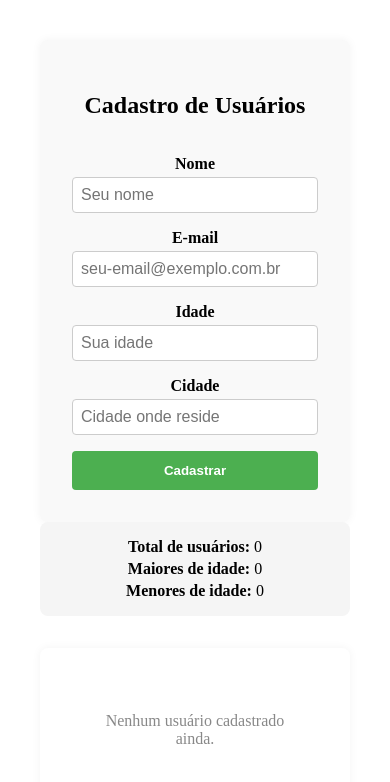
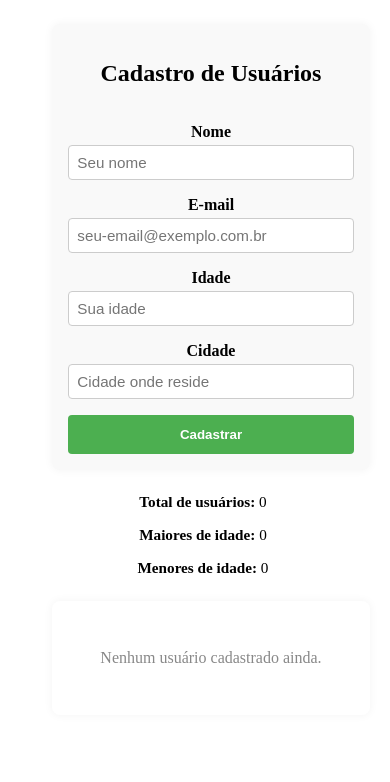
Before and after one commit to TiagoLeopoldo/sistema-de-cadastro-de-usuarios-em-react, a React (Vite) app: page / in a window 390 px wide. Shown: the top 782 px of the page. Built offline with nearby package versions, Linux system fonts and the light colour scheme.

Commit message:
refactor: Reorganiza estilos para melhor responsividade e alinhamento dos elementos

```diff
--- a/src/App.css
+++ b/src/App.css
@@ -3,4 +3,15 @@
   margin: 0 auto;
   padding: 2rem;
   text-align: center;
+  display: flex;
+  flex-direction: column;
+  align-items: center;
+  gap: 2rem;
 }
+
+@media (max-width: 600px) {
+  #root {
+    padding: 1rem;
+    gap: 1.5rem;
+  }
+}
--- a/src/components/buttons/button-remove.css
+++ b/src/components/buttons/button-remove.css
@@ -5,8 +5,17 @@
   padding: 6px 12px;
   border-radius: 4px;
   cursor: pointer;
+  font-size: 0.9rem;
+  transition: background-color 0.3s ease;
 }
 
 .button-remove:hover {
   background-color: #d62828;
 }
+
+@media (max-width: 600px) {
+  .button-remove {
+    font-size: 0.85rem;
+    padding: 5px 10px;
+  }
+}
--- a/src/components/form/form.css
+++ b/src/components/form/form.css
@@ -3,7 +3,7 @@ section {
   flex-direction: column;
   gap: 1rem;
   max-width: 400px;
-  margin: 0 auto;
+  width: 100%;
   padding: 2rem;
   background-color: #f9f9f9;
   border-radius: 8px;
@@ -47,3 +47,17 @@ input:focus {
 input.erro-input {
   border-color: #d93025;
 }
+
+@media (max-width: 600px) {
+  section {
+    padding: 1rem;
+  }
+
+  input {
+    font-size: 0.95rem;
+  }
+
+  .sucesso {
+    font-size: 0.95rem;
+  }
+}
--- a/src/components/user-counter/user-counter.css
+++ b/src/components/user-counter/user-counter.css
@@ -1,12 +1,14 @@
 .user-counter {
-  margin-bottom: 1rem;
-  max-width: 400px;
+  width: 100%;
   padding: 0.75rem;
-  background-color: #f5f5f5;
   border-radius: 8px;
   font-size: 1rem;
+  text-align: center;
 }
 
-.user-counter p {
-  margin: 0.25rem 0;
+@media (max-width: 600px) {
+  .user-counter {
+    padding: 0.5rem;
+    font-size: 0.95rem;
+  }
 }
--- a/src/components/user-list/UserList.tsx
+++ b/src/components/user-list/UserList.tsx
@@ -7,26 +7,30 @@ interface UserListProps {
   onRemoveUser: (email: string) => void;
 }
 
-
-
 const UserList = ({ usuarios, onRemoveUser }: UserListProps) => {
   return (
     <section className="user-list">
       {usuarios.length === 0 ? (
-        <p className="user-empty">Nenhum usuário cadastrado ainda.</p>)
-        :
-        (<ul>
-          {usuarios.map((usuario) => (<li key={usuario.email}>
+        <p className="user-empty">Nenhum usuário cadastrado ainda.</p>
+      ) : (
+        <ul>
+          {usuarios.map((usuario) => (
+            <li key={usuario.email}>
+              <div className="user-info">
                 <p className="user-name">{usuario.nome}</p>
                 <p className="user-details">{usuario.email}</p>
                 <p className="user-details">{usuario.idade} anos</p>
                 <p className="user-details">{usuario.cidade}</p>
+              </div>
+              <div className="user-actions">
                 <ButtonRemove onClick={() => onRemoveUser(usuario.email)} />
+              </div>
             </li>
           ))}
-        </ul>)}
+        </ul>
+      )}
     </section>
-  )
-}
+  );
+};
 
 export default UserList;
--- a/src/components/user-list/user-list.css
+++ b/src/components/user-list/user-list.css
@@ -1,7 +1,8 @@
 .user-list {
   max-width: 400px;
-  margin: 2rem auto;
+  width: 100%;
   padding: 2rem;
+  margin: 0 auto;
   background-color: #ffffff;
   border-radius: 8px;
   box-shadow: 0 0 10px rgba(0, 0, 0, 0.05);
@@ -21,12 +22,21 @@
 }
 
 .user-list li {
+  display: flex;
+  justify-content: space-between;
+  align-items: center;
   padding: 1rem;
   border-bottom: 1px solid #e0e0e0;
 }
 
 .user-list li:last-child {
   border-bottom: none;
+}
+
+.user-info {
+  display: flex;
+  flex-direction: column;
+  text-align: left;
 }
 
 .user-name {
@@ -39,3 +49,25 @@
   font-size: 0.95rem;
   color: #555;
 }
+
+.user-actions {
+  display: flex;
+  gap: 0.5rem;
+}
+
+@media (max-width: 600px) {
+  .user-list {
+    padding: 1rem;
+  }
+
+  .user-list li {
+    flex-direction: column;
+    align-items: flex-start;
+    gap: 0.5rem;
+  }
+
+  .user-actions {
+    width: 100%;
+    justify-content: flex-start;
+  }
+}
```
Lines whose indentation alone changed are shown as unchanged.
